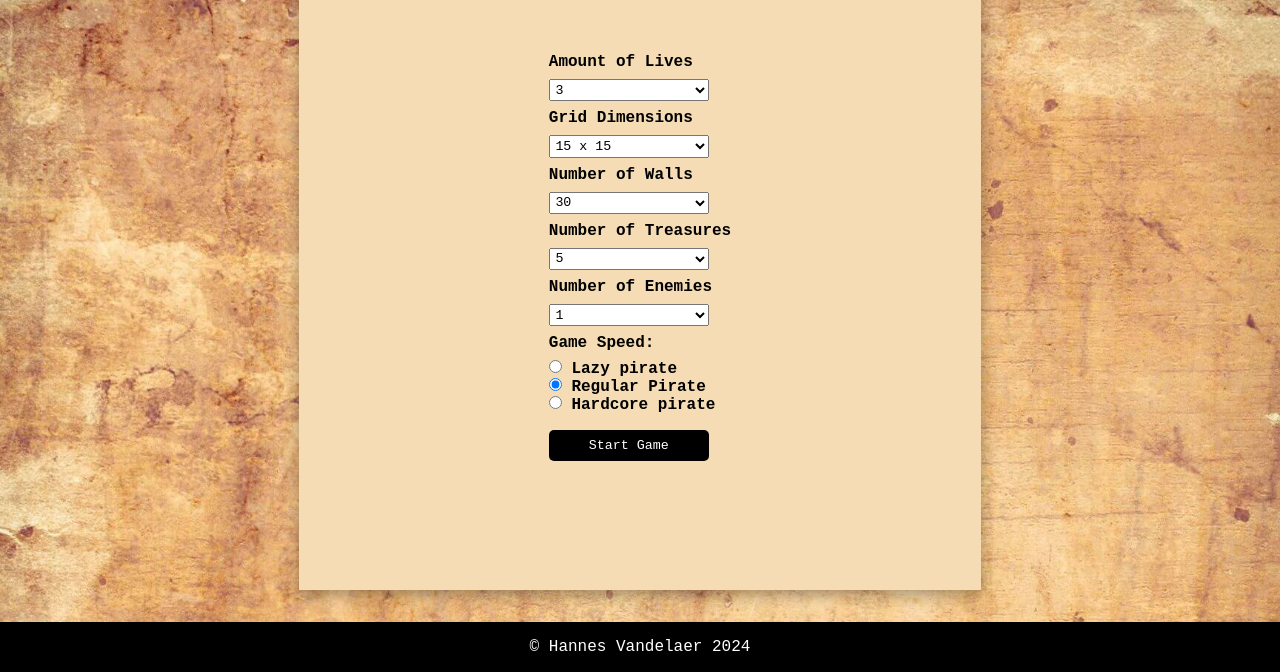
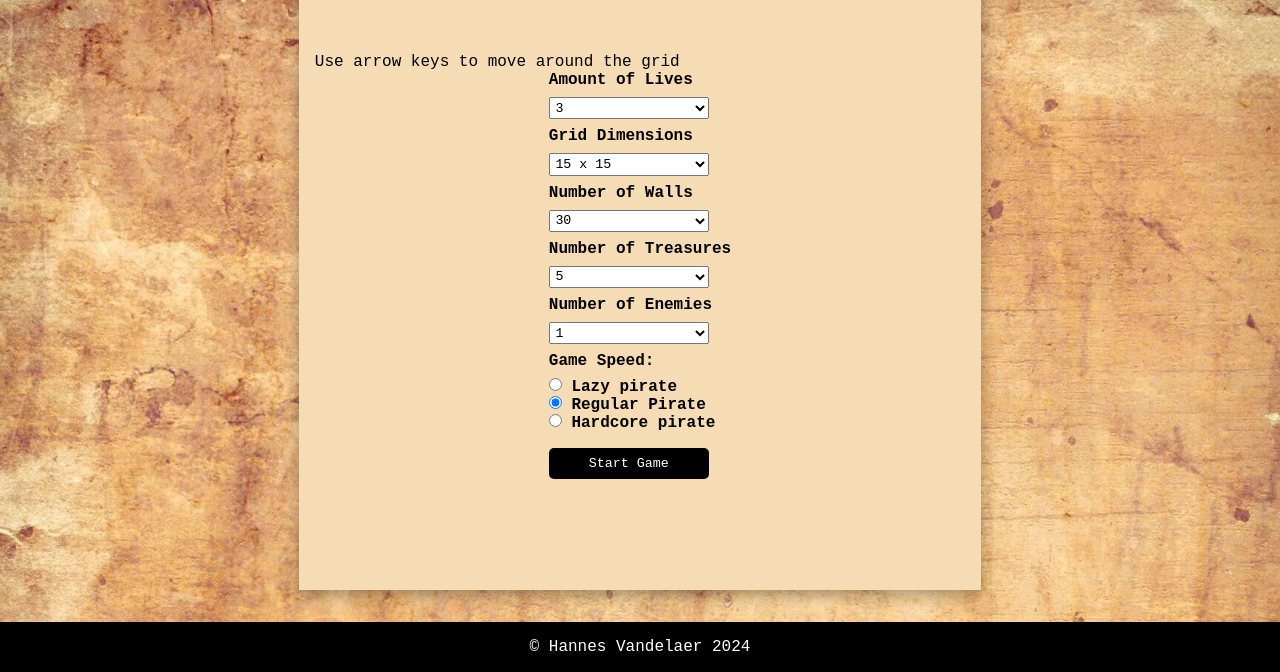
Before and after one commit to Hakke89/treasurehunter, a website built with webpack: page src/index.html in a window 1280 px wide. Shown: the part 128-800 px from the top of the page. Built offline with nearby package versions, Linux system fonts and the light colour scheme.

Commit message:
add instructions underneath header

```diff
--- a/src/index.html
+++ b/src/index.html
@@ -13,6 +13,7 @@
         <header>
             <h1>Treasure hunter</h1>
             <h2>Get the <span class="treasure">treasures</span> before the pirate gets you!</h2>
+            <p class="instructions">Use arrow keys to move around the grid</p>
         </header>
 
         <!-- GAME FORM UI -->
```
